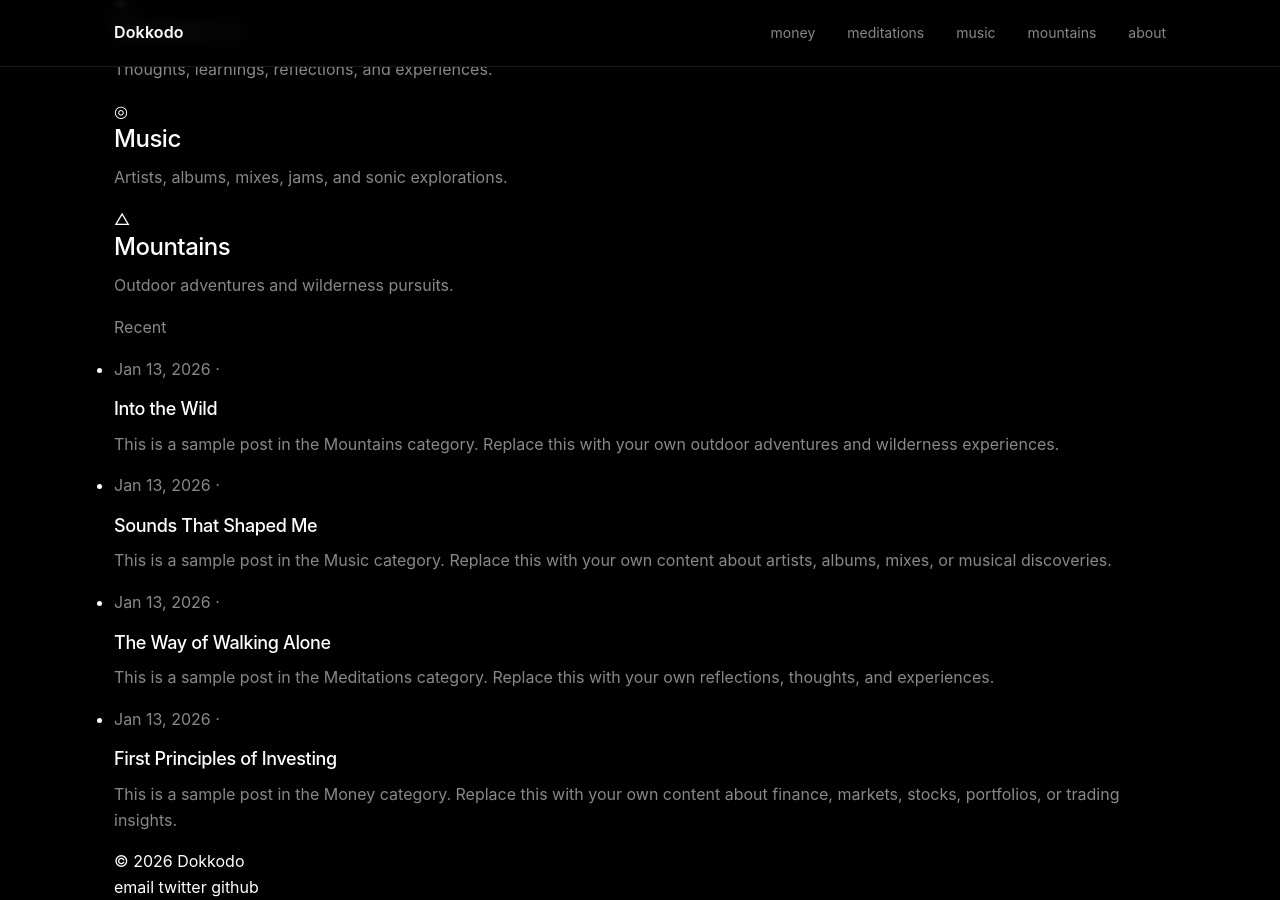
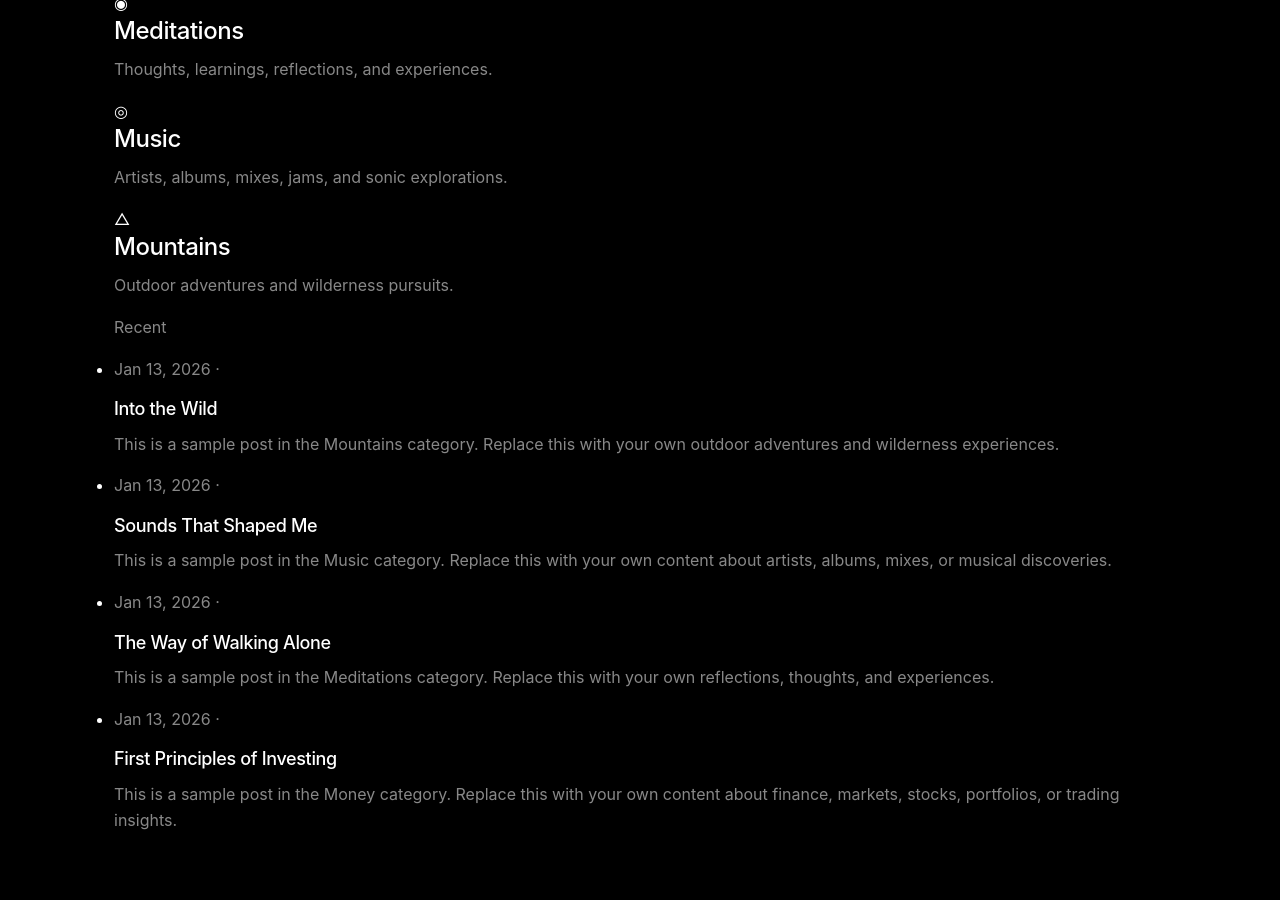
Before and after one commit to vforvignesh/dokkodo.xyz, a Jekyll site: the page built from index.html, in a window 1280 px wide and 900 px high, scrolled down 281 px. Built offline with Jekyll 4.4.1, drawn with Linux system fonts in a browser that asks for light colours; after the commit the page ends 1130 px from its top, so only the background shows below that.

Commit message:
Update default.html

```diff
--- a/_layouts/default.html
+++ b/_layouts/default.html
@@ -3,43 +3,17 @@
 <head>
   <meta charset="UTF-8">
   <meta name="viewport" content="width=device-width, initial-scale=1.0">
-  <title>{% if page.title %}{{ page.title }} | {% endif %}{{ site.title }}</title>
-  <meta name="description" content="{{ page.description | default: site.description }}">
+  <title>{{ page.title | default: site.title }}</title>
   <link rel="stylesheet" href="{{ '/assets/css/style.css' | relative_url }}">
-  {% feed_meta %}
-  {% seo %}
+  <link rel="preconnect" href="https://fonts.googleapis.com">
+  <link rel="preconnect" href="https://fonts.gstatic.com" crossorigin>
+  <link href="https://fonts.googleapis.com/css2?family=Inter:wght@300;400;500;600&family=Space+Grotesk:wght@500;700&display=swap" rel="stylesheet">
+  <link rel="icon" type="image/svg+xml" href="{{ '/assets/images/favicon.svg' | relative_url }}">
 </head>
 <body>
-  <header class="site-header">
-    <div class="container">
-      <div class="header-inner">
-        <a href="{{ '/' | relative_url }}" class="site-title">{{ site.title }}</a>
-        <nav class="site-nav">
-          <a href="{{ '/money/' | relative_url }}" {% if page.category == 'money' %}class="active"{% endif %}>money</a>
-          <a href="{{ '/meditations/' | relative_url }}" {% if page.category == 'meditations' %}class="active"{% endif %}>meditations</a>
-          <a href="{{ '/music/' | relative_url }}" {% if page.category == 'music' %}class="active"{% endif %}>music</a>
-          <a href="{{ '/mountains/' | relative_url }}" {% if page.category == 'mountains' %}class="active"{% endif %}>mountains</a>
-          <a href="{{ '/about/' | relative_url }}" {% if page.url == '/about/' %}class="active"{% endif %}>about</a>
-        </nav>
-      </div>
-    </div>
-  </header>
-
+  <div class="noise"></div>
   <main>
     {{ content }}
   </main>
-
-  <footer class="site-footer">
-    <div class="container">
-      <div class="footer-inner">
-        <span class="footer-text">© {{ 'now' | date: '%Y' }} {{ site.title }}</span>
-        <div class="footer-links">
-          <a href="mailto:">email</a>
-          <a href="https://twitter.com/" target="_blank">twitter</a>
-          <a href="https://github.com/" target="_blank">github</a>
-        </div>
-      </div>
-    </div>
-  </footer>
 </body>
 </html>
```
